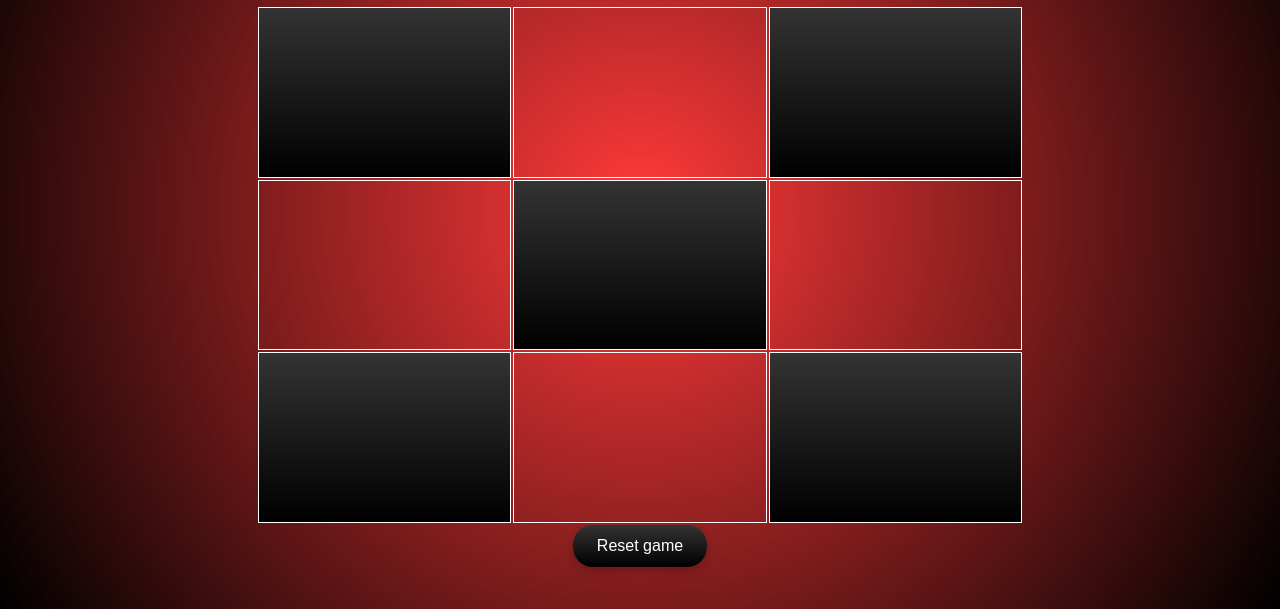
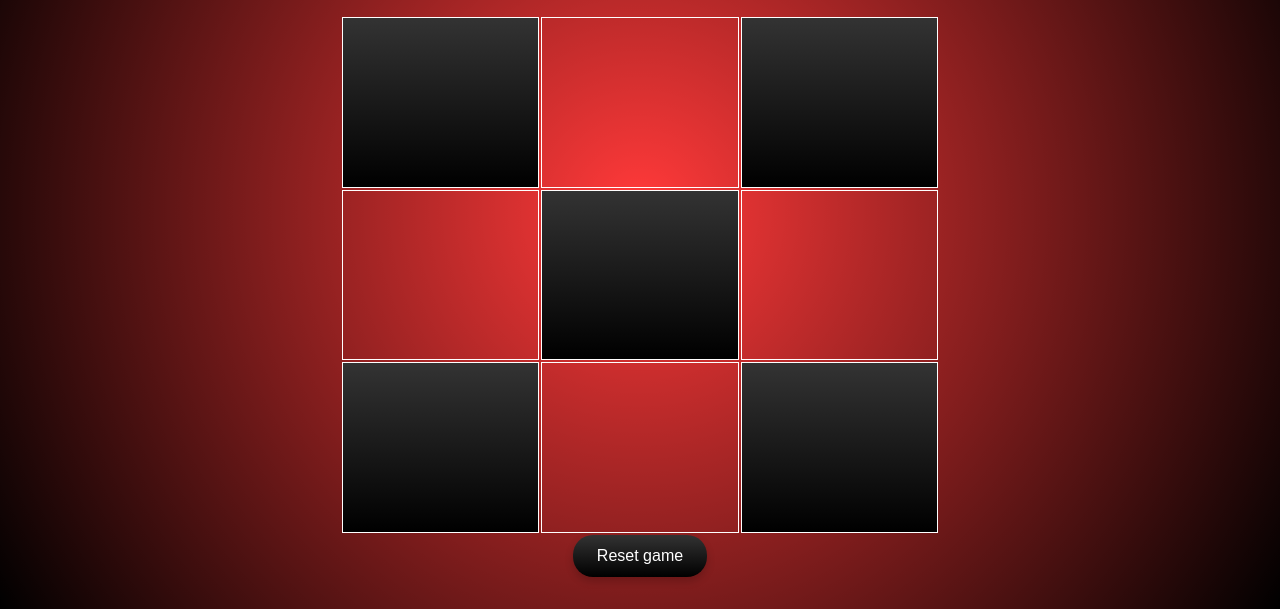
Before and after one commit to Connerrob/TicTacToe, a plain HTML site: page index.html in a window 1280 px wide. Shown: the part 191-800 px from the top of the page. Drawn offline with Linux system fonts and the light colour scheme.

Commit message:
Update style.css

```diff
--- a/style.css
+++ b/style.css
@@ -52,7 +52,10 @@ h1 {
     text-align: center;
 }
 table {
-    border: 1px solid linear-gradient(rgb(47,150,163), rgb(48, 62, 143));;
+    border: 1px solid linear-gradient(rgb(47,150,163), rgb(48, 62, 143));
+    width: 90%;
+    max-width: 600px;
+    margin-top: 20px;
     height: 65%;
 }
 td {
```
